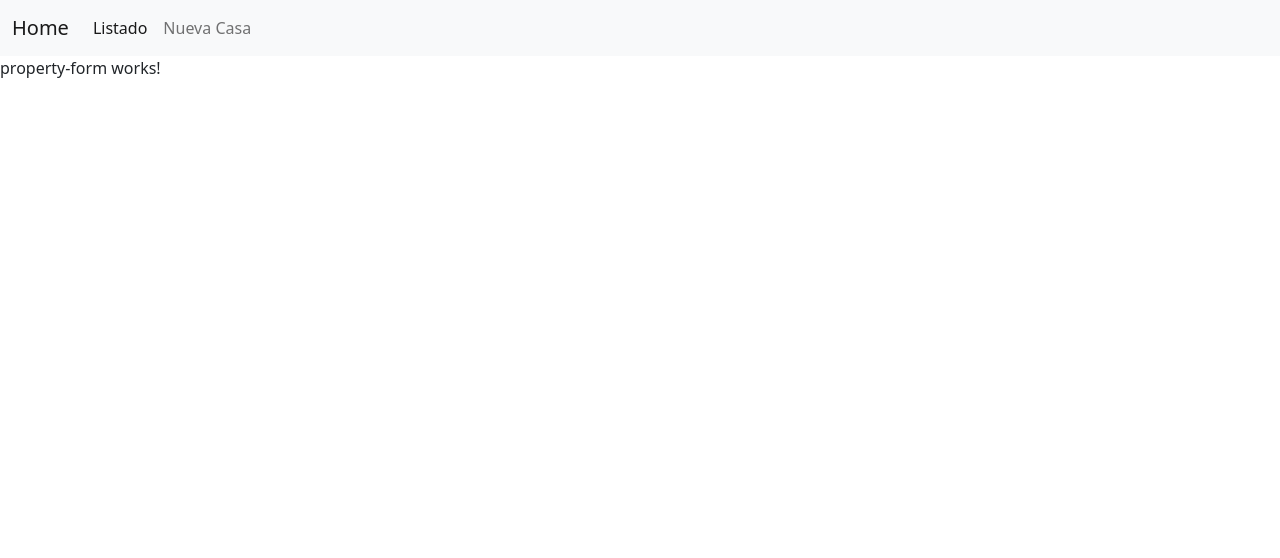
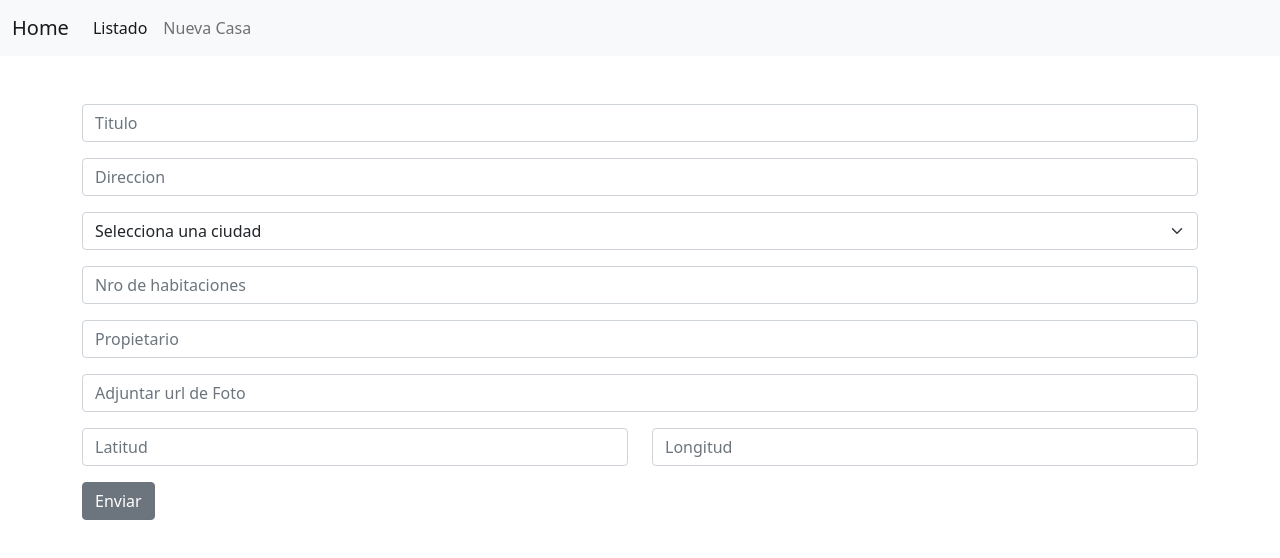
Before and after one commit to jimenahernando/angularDeployFirebase, an Angular app: page /newProperty in a window 1280 px wide. Shown: the top 558 px of the page. Built offline with nearby package versions, Linux system fonts and the light colour scheme.

Commit message:
Termino vista detalle, formulario.

```diff
--- a/src/app/app.component.html
+++ b/src/app/app.component.html
@@ -1,6 +1,6 @@
 <nav class="navbar navbar-expand-lg navbar-light bg-light">
   <div class="container-fluid">
-    <a class="navbar-brand" href="#">Home</a>
+    <a class="navbar-brand" [routerLink]="['/home']">Home</a>
     <button class="navbar-toggler" type="button" data-bs-toggle="collapse" data-bs-target="#navbarNavAltMarkup"
       aria-controls="navbarNavAltMarkup" aria-expanded="false" aria-label="Toggle navigation">
       <span class="navbar-toggler-icon"></span>
--- a/src/app/app.module.ts
+++ b/src/app/app.module.ts
@@ -1,7 +1,9 @@
 import { NgModule } from '@angular/core';
 import { BrowserModule } from '@angular/platform-browser';
+import { FormsModule } from '@angular/forms';
 
 import { AppRoutingModule } from './app-routing.module';
+// COMPONENTES
 import { AppComponent } from './app.component';
 import { HomeComponent } from './components/home/home.component';
 import { PropertyDetailsComponent } from './components/property-details/property-details.component';
@@ -18,7 +20,8 @@ import { PropertyFormComponent } from './components/property-form/property-form.
   ],
   imports: [
     BrowserModule,
-    AppRoutingModule
+    AppRoutingModule,
+    FormsModule
   ],
   providers: [],
   bootstrap: [AppComponent]
--- a/src/app/components/property-details/property-details.component.html
+++ b/src/app/components/property-details/property-details.component.html
@@ -1,15 +1,28 @@
-<div class="card mb-3">
+<div class="container my-5">
+    <div class="card p-3 shadow">
+        <div class="row g-3">
+            <div class="col-md-6">
+                <iframe
+                src="https://www.google.com/maps/embed?pb=!1m18!1m12!1m3!1d2994.1718366890123!2d2.1306754156701437!3d41.370351205013655!2m3!1f0!2f0!3f0!3m2!1i1024!2i768!4f13.1!3m3!1m2!1s0x12a4989036829205%3A0xe66bfbbc34bddf7e!2sRambla%20de%20Badal%2C%20100%2C%2008014%20Barcelona!5e0!3m2!1ses-419!2ses!4v1630617965046!5m2!1ses-419!2ses"
+                width="100%" height="100%" style="border:0;" allowfullscreen="" loading="lazy"></iframe>
+            </div>
+            <div class="col-md-6">
+                <figure>
                     <img [src]="property?.foto" class="card-img-top img-fluid" [alt]="property?.titulo">
+                </figure>
                 <div class="card-body">
-        <h5 class="card-title">{{property?.titulo}}</h5>
+                    <h5 class="card-title fs-2">{{property?.titulo}}</h5>
                     <ul class="list-unstyled">
-            <li>Direccion: {{property?.direccion}}</li>
-            <li>Ciudad: {{property?.ciudad}}</li>
-            <li>Lat/Long: {{property?.latitud}} - {{property?.longitud}}</li>
-            <li>Nro Habitaciones: {{property?.numeroHabitaciones}}</li>
-            <li>Propietarie: {{property?.propietario}}</li>
+                        <li><strong>Direccion:</strong> {{property?.direccion}}</li>
+                        <li><strong>Ciudad:</strong> {{property?.ciudad}}</li>
+                        <li><strong>Lat/Long:</strong> {{property?.latitud}} - {{property?.longitud}}</li>
+                        <li><strong>Nro Habitaciones:</strong> {{property?.numeroHabitaciones}}</li>
+                        <li><strong>Propietarie:</strong> {{property?.propietario}}</li>
                     </ul>
                     <p class="card-text"><small class="text-muted">{{property?.disponibilidad ? 'Disponible' : 'No Disponible' }}</small></p>
                     <a href="#" class="btn btn-outline-secondary" [routerLink]="['/home']">Volver</a>
                 </div>
             </div>
+        </div>
+    </div>
+</div>
--- a/src/app/components/property-form/property-form.component.html
+++ b/src/app/components/property-form/property-form.component.html
@@ -1 +1,40 @@
-<p>property-form works!</p>
+<div class="container mt-5">
+    <form action="" #formulario="ngForm" (ngSubmit)="onSubmit(formulario)">
+        <div class="mb-3">
+            <input type="text" class="form-control" id="titulo" placeholder="Titulo" ngModel name="titulo">
+        </div>
+        <div class="mb-3">
+            <input type="text" class="form-control" id="direccion" placeholder="Direccion" ngModel name="direccion">
+        </div>
+        <div class="mb-3">
+            <select ngModel name="ciudad" id="ciudad" class="form-select">
+                <option value="" selected>Selecciona una ciudad</option>
+                <option value="madrid" selected>Madrid</option>
+                <option value="valencia" selected>Valencia</option>
+                <option value="granada" selected>Granada</option>
+                <option value="barcelona" selected>Barcelona</option>
+                <option value="coruña" selected>Coruña</option>
+                <option value="sevilla" selected>Sevilla</option>
+                <option value="valladolid" selected>Valladolid</option>
+            </select>
+        </div>
+        <div class="mb-3">
+            <input type="number" class="form-control" id="numeroHabitaciones" placeholder="Nro de habitaciones" ngModel name="numeroHabitaciones">
+        </div>
+        <div class="mb-3">
+            <input type="text" class="form-control" id="propietario" placeholder="Propietario" ngModel name="propietario">
+        </div>
+        <div class="mb-3">
+            <input type="text" class="form-control" id="foto" placeholder="Adjuntar url de Foto" ngModel name="foto">
+        </div>
+        <div class="row">
+            <div class="col-6 mb-3">
+                <input type="number" class="form-control" id="latitud" placeholder="Latitud" ngModel name="latitud">
+            </div>
+            <div class="col-6 mb-3">
+                <input type="number" class="form-control" id="longitud" placeholder="Longitud" ngModel name="longitud">
+            </div>
+        </div>
+        <button type="submit" class="btn btn-secondary">Enviar</button>
+    </form>
+</div>
--- a/src/app/components/property-form/property-form.component.ts
+++ b/src/app/components/property-form/property-form.component.ts
@@ -1,4 +1,6 @@
 import { Component, OnInit } from '@angular/core';
+import { Router } from '@angular/router';
+import { PropertiesService } from 'src/app/services/properties.service';
 
 @Component({
   selector: 'app-property-form',
@@ -7,9 +9,17 @@ import { Component, OnInit } from '@angular/core';
 })
 export class PropertyFormComponent implements OnInit {
 
-  constructor() { }
+  constructor(
+    private propertiesService: PropertiesService,
+    private router: Router) { }
 
   ngOnInit(): void {
   }
 
+  onSubmit($event: any){
+    const message = this.propertiesService.createProperty($event.value);
+    if (message === 'success'){
+      this.router.navigate(['/home']);
+    }
+  }
 }
--- a/src/app/services/properties.service.ts
+++ b/src/app/services/properties.service.ts
@@ -61,10 +61,19 @@ export class PropertiesService {
   }
 
   getAll() : Property[]{
+    console.log(this.arrProperties)
     return this.arrProperties;
   }
 
   getById(id: number) : Property | undefined{
     return this.arrProperties.find(property => property.id === id);
   }
+
+  createProperty(pProperty: Property) : string{
+    pProperty.id = this.arrProperties.length + 1;
+    pProperty.disponibilidad = true;
+
+    this.arrProperties.push(pProperty);
+    return 'success';
+  }
 }
```
Also changed, not shown: 1 other file (tests, documents, lock files or other folders). Lines whose indentation alone changed are shown as unchanged.
